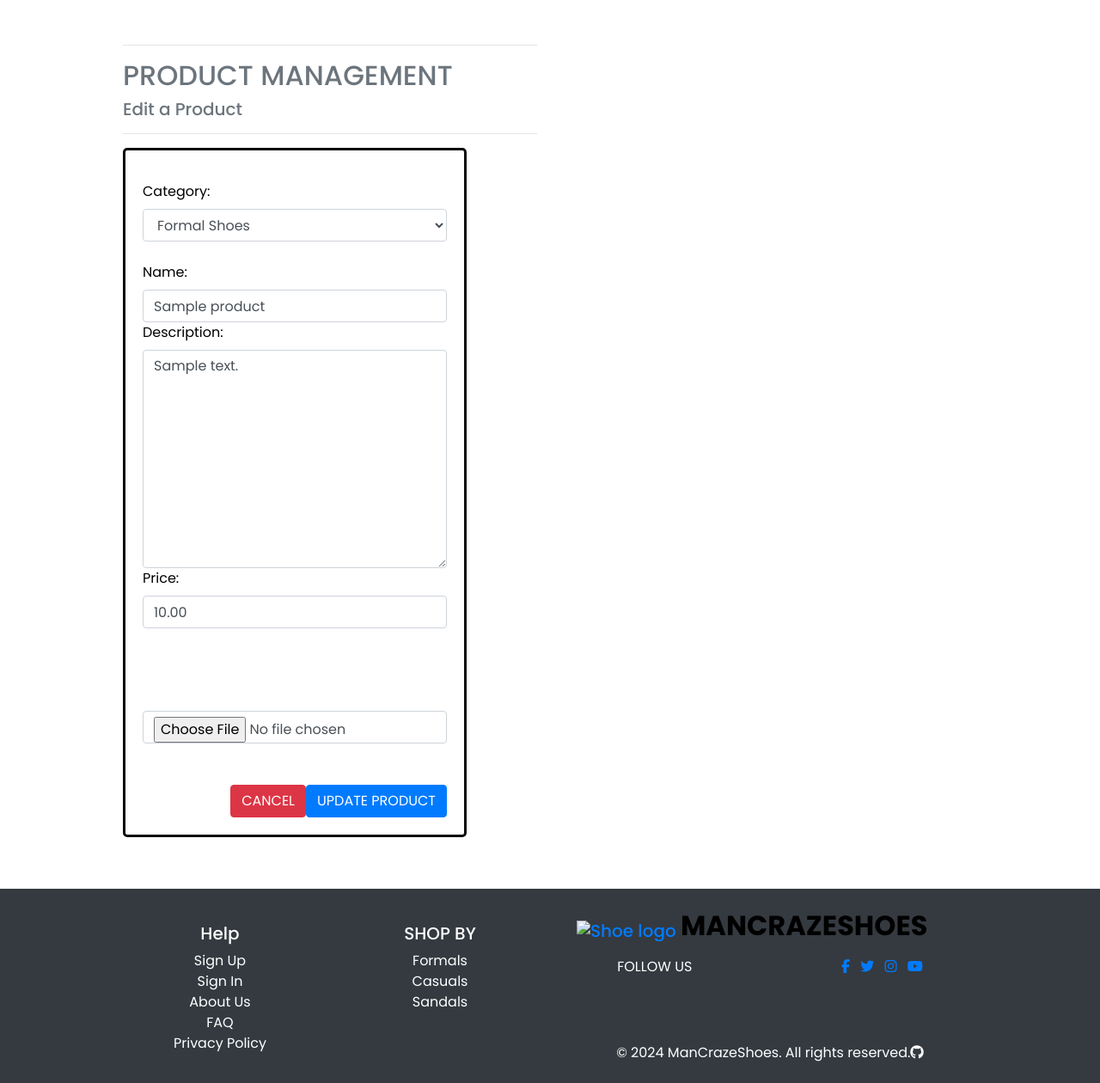
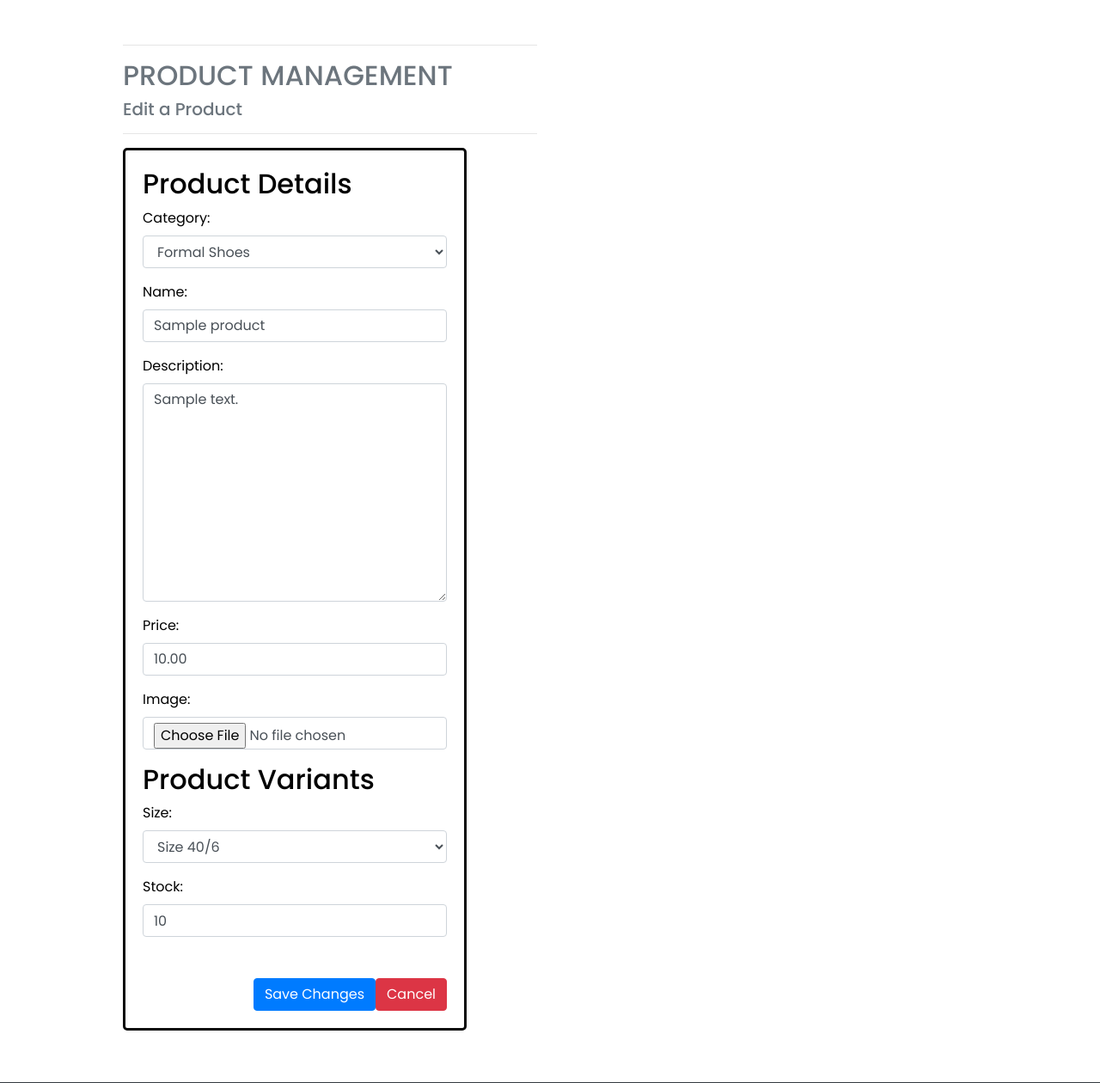
Before and after one commit to naisepaul/ManCrazeShoes, a Django app: page /products/edit/1/ in a window 1280 px wide. Shown: the part 188-1448 px from the top of the page at 86% size. Run offline with Django 4.2, Linux system fonts and the light colour scheme; a user stored in the database is signed in; tables that the repository leaves empty hold one stand-in row (values such as "Sample post"); some libraries are stand-ins or nearby versions.

Commit message:
Added stock details in Edit product page and done changes in add product

```diff
--- a/products/forms.py
+++ b/products/forms.py
@@ -20,4 +20,18 @@ class ProductVariantForm(forms.ModelForm):
         model = ProductVariant
         fields = ['size', 'stock']
 
-ProductVariantFormSet = modelformset_factory(ProductVariant, form=ProductVariantForm, extra=6)
+        widgets = {
+            'size': forms.Select(attrs={'class': 'form-control'}),
+            'stock': forms.NumberInput(attrs={'class': 'form-control'}),
+        }
+
+ProductVariantFormSetAdd = modelformset_factory(
+    ProductVariant,
+    form=ProductVariantForm,
+    extra=6,
+)
+ProductVariantFormSetEdit = modelformset_factory(
+    ProductVariant,
+    form=ProductVariantForm,
+    extra=0,  # Show only existing variants
+)
--- a/products/models.py
+++ b/products/models.py
@@ -51,8 +51,8 @@ class ProductVariant(models.Model):
     stock = models.IntegerField(validators=[MinValueValidator(0),
                                 MaxValueValidator(20)])
 
-    def __str__(self):
-        return f"{self.product.name} - {self.size}"
+    class Meta:
+        unique_together = ('product', 'size')
 
 
 class Wishlist(models.Model):
--- a/products/templates/products/edit_product.html
+++ b/products/templates/products/edit_product.html
@@ -21,81 +21,47 @@
         </div>
 
         <div class="login-box">
-            <!-- Product Form -->
-            <form method="POST" action="{% url 'edit_product' product.id %}" class="form mt-3" id="product-form" enctype="multipart/form-data">
+            <!-- Edit Product Form -->
+            <form method="POST" enctype="multipart/form-data">
                 {% csrf_token %}
+                <!-- Product Details Column -->
+                <h2>Product Details</h2>
+                {{ product_form.as_p }}
 
-                <!-- Category -->
-                {{ form.category.label_tag }}
-                {{ form.category }}
-                {% for error in form.category.errors  %}
-                    <span class="text-ib-warning weight-semibold ib-lh-2">{{error}}</span>
+                <!-- Product Variants Column -->
+
+                <h2>Product Variants</h2>
+                {{ variant_formset.management_form }}
+                {% for form in variant_formset %}
+                    <div class="variant-form">
+                        <!-- Render any non-field errors for the form -->
+                        {{ form.non_field_errors }}
+                        {{ form.id }}
+                        <!-- Render the size field -->
+                        <div class="form-group">
+                            {{ form.size.label_tag }}
+                            {{ form.size }}
+                            {{ form.size.errors }}
+                        </div>
+                        <!-- Render the stock field -->
+                        <div class="form-group">
+                            {{ form.stock.label_tag }}
+                            {{ form.stock }}
+                            {{ form.stock.errors }}
+                        </div>
+                    </div>
                 {% endfor %}
-                <br>
-                <!-- Name -->
-                {{ form.name.label_tag }}
-                {{ form.name }}
-                {% for error in form.name.errors  %}
-                    <span class="text-ib-warning weight-semibold ib-lh-2">{{error}}</span>
-                {% endfor %}
-
-                <!-- Description -->
-                {{ form.description.label_tag }}
-                {{ form.description }}
-                {% for error in form.description.errors  %}
-                    <span class="text-ib-warning weight-semibold ib-lh-2">{{error}}</span>
-                {% endfor %}
-
-                <!-- Price -->
-                {{ form.price.label_tag }}
-                {{ form.price }}
-                {% for error in form.price.errors  %}
-                    <span class="text-ib-warning weight-semibold ib-lh-2">{{error}}</span>
-                {% endfor %}
-                <br>
-                <!-- Is Featured? -->
-                <span class="d-flex mt-4">
-                    {{ form.is_featured }}
-                    <span class="ms-3 checkbox-label d-flex align-items-end">{{ form.is_featured.label_tag }}</span>
-                </span>
-                {% for error in form.is_featured.errors  %}
-                    <span class="text-ib-warning weight-semibold ib-lh-2">{{error}}</span>
-                {% endfor %}
-
-                <!-- Delivery Charge? -->
-                <span class="d-flex mt-4 mb-2">
-                    {{ form.delivery_charge }}
-                    <span class="ms-3 checkbox-label d-flex align-items-end">{{ form.delivery_charge.label_tag }}</span>
-                </span>
-                {% for error in form.delivery_charge.errors  %}
-                    <span class="text-ib-warning weight-semibold ib-lh-2">{{error}}</span>
-                {% endfor %}
-
-                <!-- Image Selection -->
-                <div class="mt-4 mb-2">
-                    <!-- <p class="p-label-replace d-inline">Product Image:</p>                     -->
-                    {{ form.image }}
-                </div>
-
-                <!-- General Form Errors -->
-                {% if form.errors %}
-                    {% for error in form.non_field_errors %}
-                        <span class="text-ib-warning weight-semibold d-block mb-1">{{error}}</span>
-                    {% endfor %}
-                {% endif %}
-
-                <!-- Buttons -->
+                <!-- Submit and Cancel Buttons -->
                 <div class="mt-5 d-flex justify-content-end">
+                    <!-- Submit Button -->
+                    <button type="submit" class="btn btn-primary me-2">
+                        Save Changes
+                    </button>
 
                     <!-- Cancel Button -->
                     <a href="{% url 'products' %}" class="btn btn-danger">
-                        <p class="d-inline">CANCEL</p>
+                        <p class="d-inline">Cancel</p>
                     </a>
-
-                    <!-- Submit Button -->
-                    <button type="submit" class="btn btn-primary">
-                        UPDATE PRODUCT
-                    </button>
                 </div>
             </form>
         </div>
--- a/products/views.py
+++ b/products/views.py
@@ -3,7 +3,7 @@ from django.contrib import messages
 from django.contrib.auth.decorators import login_required
 from django.db.models import Q
 from .models import Product, Category, ProductVariant, Wishlist
-from .forms import ProductForm, ProductVariantFormSet
+from .forms import ProductForm, ProductVariantFormSetAdd, ProductVariantFormSetEdit
 # Create your views here.
 
 
@@ -107,25 +107,36 @@ def product_detail(request, product_id):
 
 @login_required
 def add_product(request):
+    """ add a product in the store """
+    if not request.user.is_superuser:
+        messages.error(request, 'Sorry, only store owners can do that.')
+        return redirect(reverse('home'))
+    product = None
     if request.method == 'POST':
         product_form = ProductForm(request.POST, request.FILES)
-        variant_formset = ProductVariantFormSet(request.POST)
+        variant_formset = ProductVariantFormSetAdd(request.POST, queryset=ProductVariant.objects.none())
 
         if product_form.is_valid() and variant_formset.is_valid():
-            product = product_form.save()  # Save the Product
+            valid_variants = [form for form in variant_formset if form.cleaned_data.get('size')]
+            if len(valid_variants) == 6:
+                # Save the product
+                product = product_form.save()
 
-            # Iterate through each variant form
-            for variant in variant_formset:
-                if variant.cleaned_data and variant.cleaned_data['size']:
-                    variant_instance = variant.save(commit=False)
+                 # Iterate through each variant form
+                for form in valid_variants:
+                    variant_instance = form.save(commit=False)
                     variant_instance.product = product
                     variant_instance.save()
-            messages.success(request, 'Successfully added product!')
-            return redirect(reverse('product_detail', args=[product.id]))
+                messages.success(request, 'Successfully added product!')
+                return redirect(reverse('product_detail', args=[product.id]))
+            else:
+                messages.error(request, 'Please provide exactly 6 variants.')
+        else:
+            messages.error(request, 'Failed to add product. Please ensure the form is valid.')
 
     else:
         product_form = ProductForm()
-        variant_formset = ProductVariantFormSet(queryset=ProductVariant.objects.none())
+        variant_formset = ProductVariantFormSetAdd(queryset=ProductVariant.objects.none())
 
     return render(request, 'products/add_product.html', {
         'product_form': product_form,
@@ -135,31 +146,54 @@ def add_product(request):
 
 @login_required
 def edit_product(request, product_id):
-    """ Edit a product in the store """
+    """ Edit a product and its variants in the store """
+
+    # Only allow superusers (store owners) to edit products
     if not request.user.is_superuser:
         messages.error(request, 'Sorry, only store owners can do that.')
         return redirect(reverse('home'))
+
     product = get_object_or_404(Product, pk=product_id)
+
+    # Handle the POST request when form is submitted
     if request.method == 'POST':
-        form = ProductForm(request.POST, request.FILES, instance=product)
-        if form.is_valid():
-            form.save()
-            messages.success(request, 'Successfully updated product!')
+        # Load the product form with POST data and files
+        product_form = ProductForm(request.POST, request.FILES, instance=product)
+
+        # Load the variant formset with POST data and existing product variants
+        variant_formset = ProductVariantFormSetEdit(request.POST, queryset=ProductVariant.objects.filter(product=product))
+
+        # Check if both the product form and the variants formset are valid
+        if product_form.is_valid() and variant_formset.is_valid():
+            # Save the updated product
+            product = product_form.save()
+
+            for form in variant_formset:
+                if form.cleaned_data and form.cleaned_data.get('size'):
+                    variant_instance = form.save(commit=False)
+                    variant_instance.product = product
+                    variant_instance.save()
+            messages.success(request, 'Successfully updated product and variants!')
             return redirect(reverse('product_detail', args=[product.id]))
         else:
-            messages.error(request,
-                           f'Failed to update product. '
-                           f'Please ensure the form is valid.')
+            messages.error(request, 'Failed to update product. Please ensure the form is valid.')
     else:
-        form = ProductForm(instance=product)
+        # Initial GET request, load the product form with existing product data
+        product_form = ProductForm(instance=product)
+
+        # Load the variant formset with existing product variants
+        variant_formset = ProductVariantFormSetEdit(queryset=ProductVariant.objects.filter(product=product))
+
+        # message about editing the product
         messages.info(request, f'You are editing {product.name}')
 
+    # Render the edit product template with product form and variant formset
     template = 'products/edit_product.html'
     context = {
-        'form': form,
+        'product_form': product_form,
+        'variant_formset': variant_formset,
         'product': product,
     }
-
     return render(request, template, context)
 
 
```
Also changed, not shown: products/migrations/0005_alter_productvariant_unique_together.py (added).
